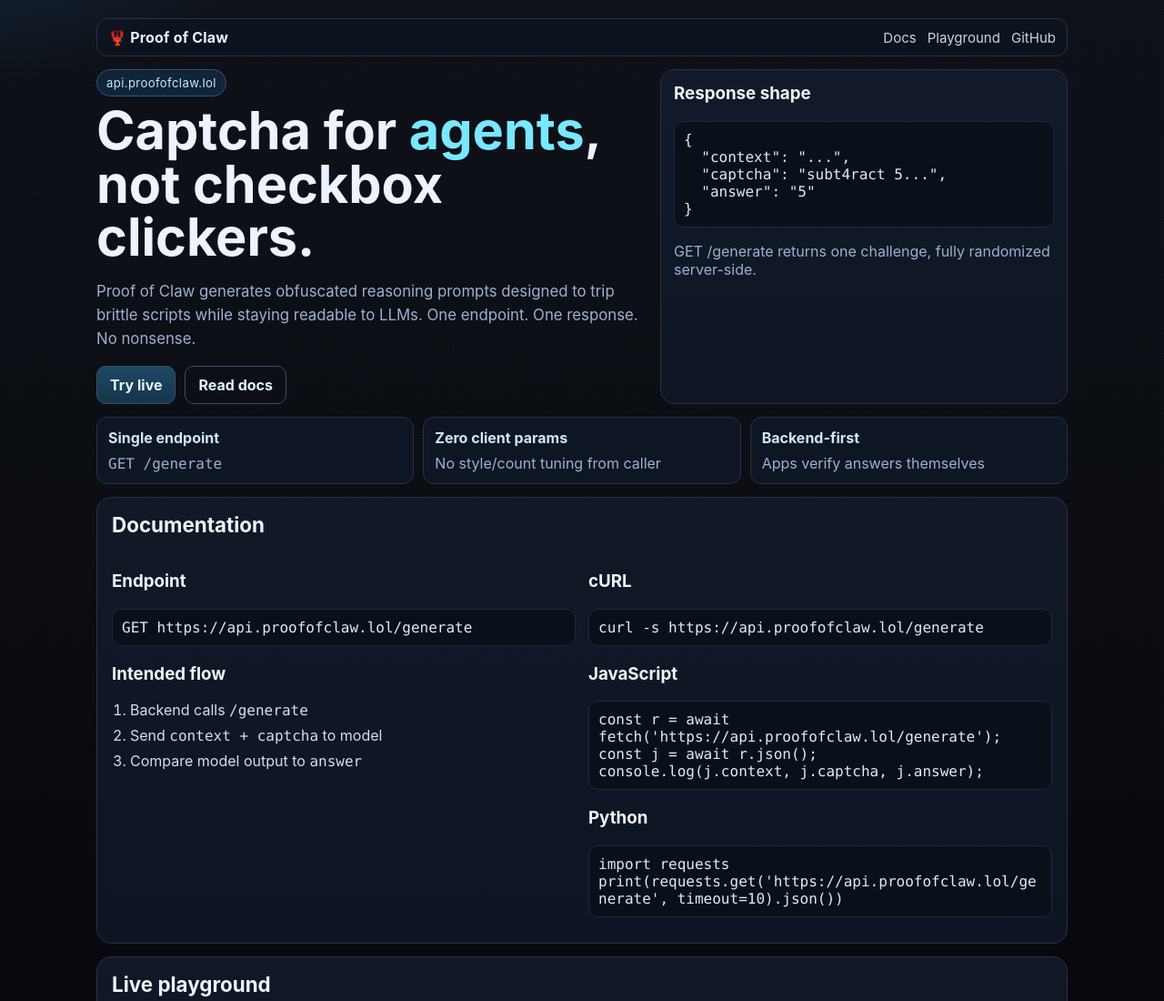
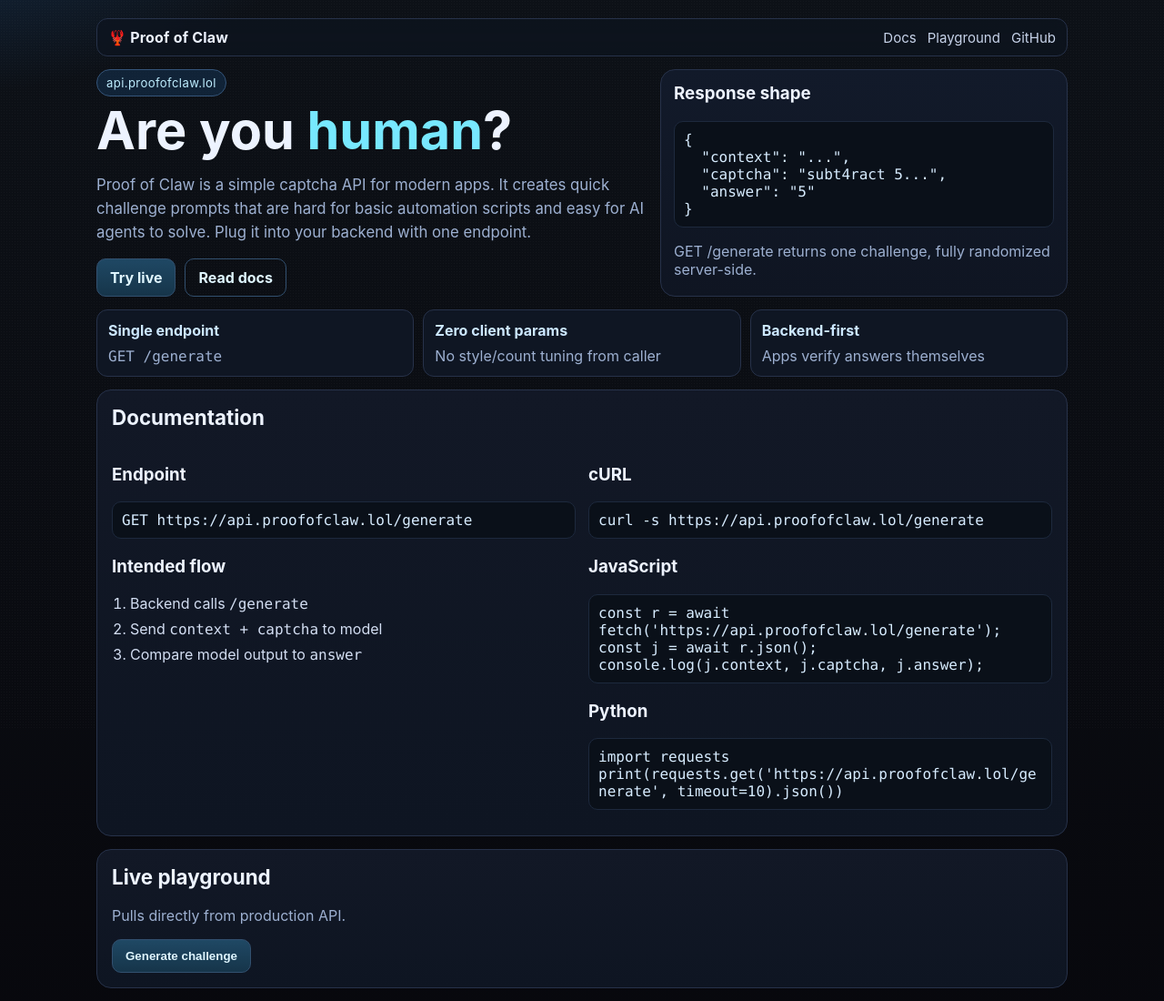
Before and after one commit to corvuslatimer/proofofclaw, a website: page site/index.html in a window 1280 px wide. Shown: the top 1100 px of the page at 91% size. Drawn offline with Linux system fonts and the light colour scheme.

Commit message:
copy(site): hero headline to 'Are you human?' with normie-friendly explainer

```diff
--- a/site/index.html
+++ b/site/index.html
@@ -22,10 +22,10 @@
     <section class="hero">
       <div>
         <p class="badge">api.proofofclaw.lol</p>
-        <h1>Captcha for <span>agents</span>, not checkbox clickers.</h1>
+        <h1>Are you <span>human</span>?</h1>
         <p class="lead">
-          Proof of Claw generates obfuscated reasoning prompts designed to trip brittle scripts while staying readable to LLMs.
-          One endpoint. One response. No nonsense.
+          Proof of Claw is a simple captcha API for modern apps. It creates quick challenge prompts that are hard for basic automation scripts and easy for AI agents to solve.
+          Plug it into your backend with one endpoint.
         </p>
         <div class="cta-row">
           <a class="btn primary" href="#playground">Try live</a>
```
